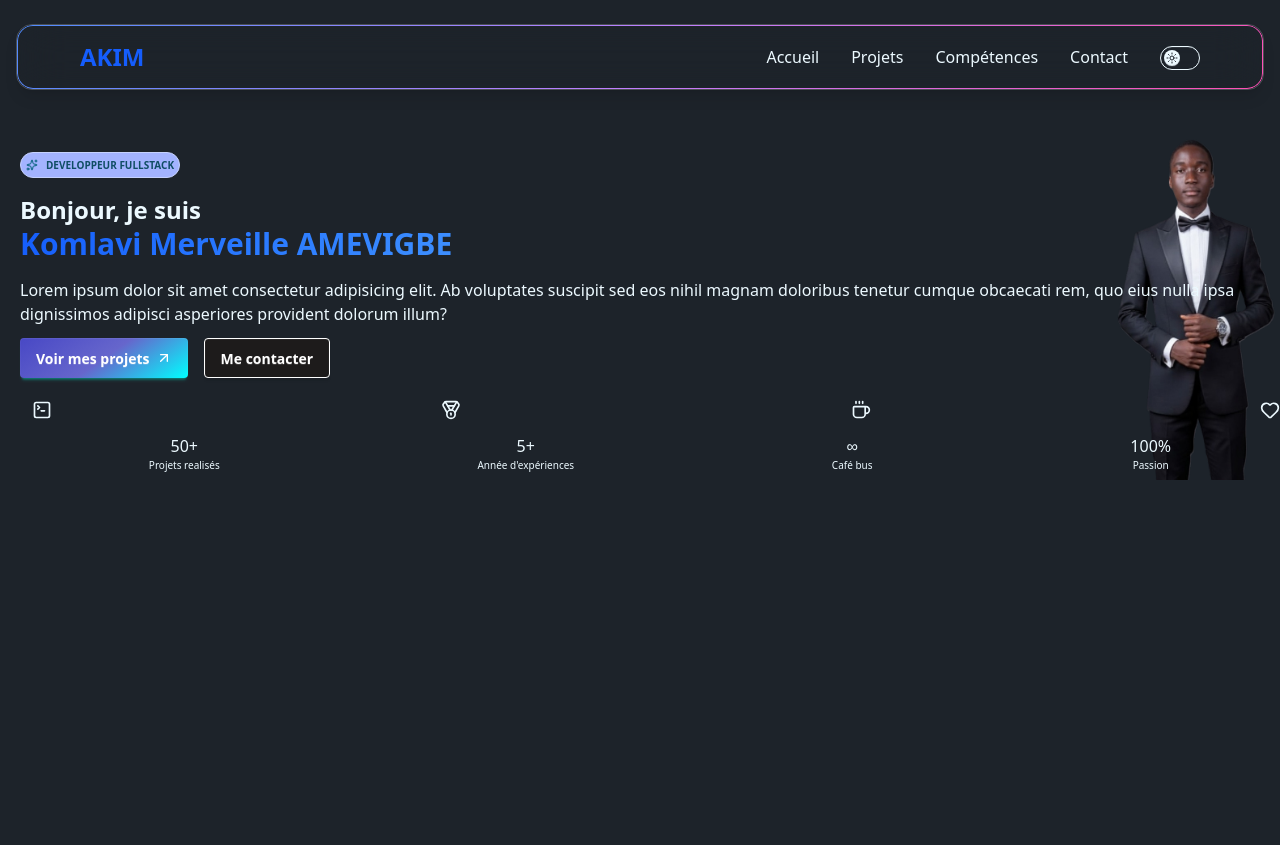
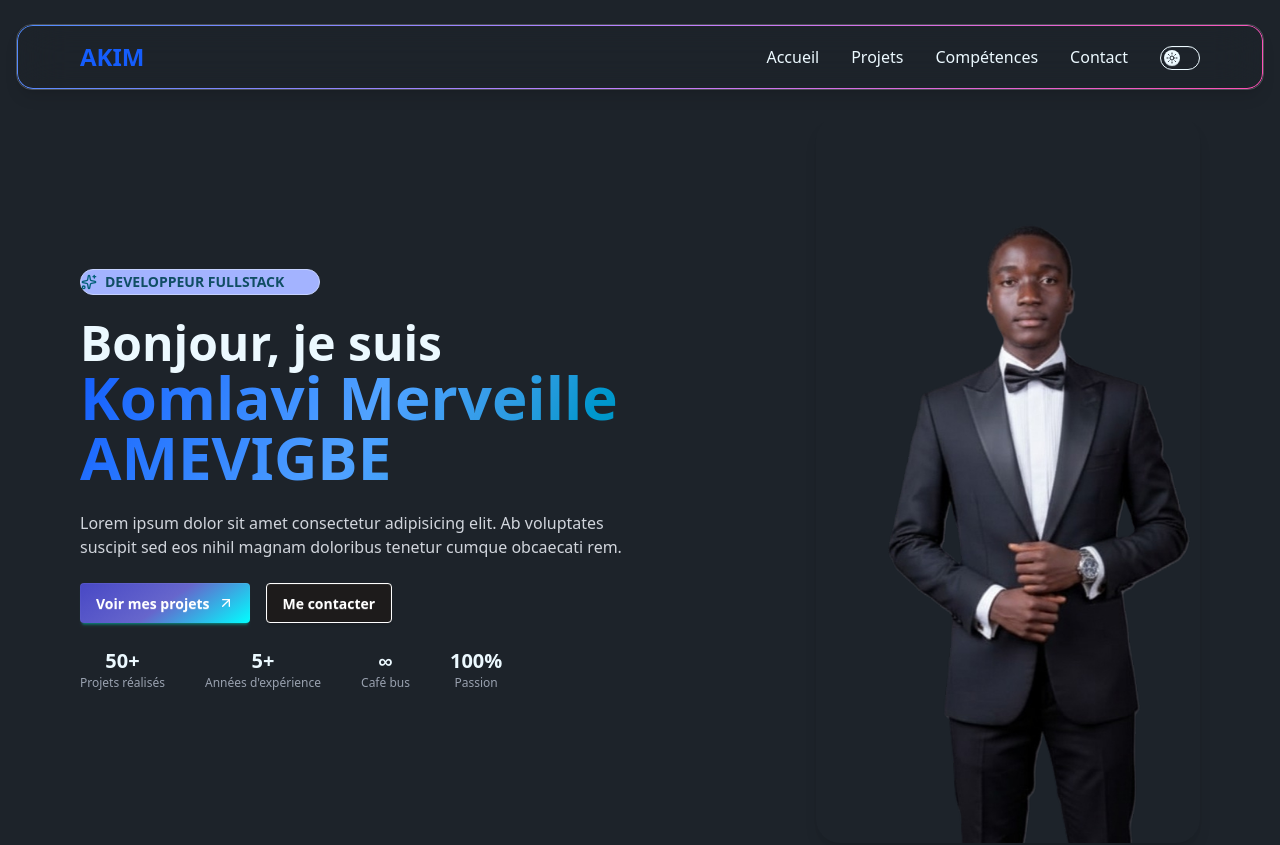
Before and after one commit to Merveille228/MyPortfolio, a React (Vite) app: page / in a window 1280 px wide. Shown: the top 845 px of the page. Built offline with nearby package versions, Linux system fonts and the light colour scheme.

Commit message:
squellette check

```diff
--- a/src/composants/Home.jsx
+++ b/src/composants/Home.jsx
@@ -15,66 +15,71 @@ export default function Home() {
     <>
       {/* ============================================================= */}
       {/* acceuil */}
-      <section id="accueil" className="h-screen mt-38 pl-5">
-
-        <div className="cercle" >
-          <img
-            className="absolute w-50 h-100 top-20 right-0 rounded-3xl -z-50"
-            src={moiImage}
-            alt="photo"
-          />
-        </div>
-        <div className="mt-10 flex justify-center items-center space-x-2 border w-40 text-[10px] rounded-2xl border-indigo-200 bg-indigo-300 cursor-pointer">
-          <Stars className="w-3 text-cyan-800" />
-          <p className="text-cyan-900 font-bold"> DEVELOPPEUR FULLSTACK</p>
+      <section
+  id="accueil"
+  className="h-screen flex flex-col md:flex-row items-center justify-between px-6 md:px-20 mt-20"
+>
+  {/* === Texte (gauche desktop / haut mobile) === */}
+  <div className="md:w-1/2 space-y-6">
+    {/* Badge */}
+    <div className="flex justify-start items-center space-x-2 border w-60 text-sm rounded-2xl border-indigo-200 bg-indigo-300 cursor-pointer">
+      <Stars className="w-4 text-cyan-800" />
+      <p className="text-cyan-900 font-bold">DEVELOPPEUR FULLSTACK</p>
     </div>
 
-        <p className="mt-4 text-2xl font-bold">
+    {/* Titre */}
+    <h1 className="text-3xl md:text-5xl font-bold">
       Bonjour, je suis{" "}
-          <span className="text-3xl block bg-linear-120 from-blue-600 via-blue-400 to-cyan-600 bg-clip-text text-transparent mb-4">
+      <span className="text-4xl md:text-6xl block bg-linear-120 from-blue-600 via-blue-400 to-cyan-600 bg-clip-text text-transparent mb-4">
         Komlavi Merveille AMEVIGBE
       </span>
+    </h1>
+
+    {/* Description */}
+    <p className="text-sm md:text-base text-gray-300">
+      Lorem ipsum dolor sit amet consectetur adipisicing elit. Ab voluptates
+      suscipit sed eos nihil magnam doloribus tenetur cumque obcaecati rem.
     </p>
-        <p className="mb-3">
-          Lorem ipsum dolor sit amet consectetur adipisicing elit. Ab voluptates
-          suscipit sed eos nihil magnam doloribus tenetur cumque obcaecati rem,
-          quo eius nulla ipsa dignissimos adipisci asperiores provident dolorum
-          illum?
-        </p>
-        <div>
-          <button className="btn btn1 btn-accent mr-4">
-            Voir mes projets{" "}
-            <span>
-              <ArrowUpRight className="w-4" />
-            </span>
+
+    {/* Boutons */}
+    <div className="flex flex-wrap gap-4 mt-4">
+      <button className="btn btn1 btn-accent flex items-center gap-2">
+        Voir mes projets <ArrowUpRight className="w-4" />
       </button>
       <button className="btn btn2">Me contacter</button>
     </div>
-        <div className="flex justify-between mt-5 ml-3">
-          <SquareTerminal className="w-5" />
-          <Medal className="w-5" />
-          <Coffee className="w-5" />
-          <Heart className="w-5" />
-        </div>
-        <div className="flex justify-around w-screen mt-3">
+
+    {/* Stats – cachées sur mobile */}
+    <div className="hidden md:flex justify-start mt-6 gap-10">
       <div className="flex flex-col text-center">
-            <p>50+</p>
-            <p className="text-[10px]">Projets realisés</p>
+        <p className="text-xl font-bold">50+</p>
+        <p className="text-xs text-gray-400">Projets réalisés</p>
       </div>
       <div className="flex flex-col text-center">
-            <p>5+</p>
-            <p className="text-[10px]">Année d'expériences</p>
+        <p className="text-xl font-bold">5+</p>
+        <p className="text-xs text-gray-400">Années d'expérience</p>
       </div>
       <div className="flex flex-col text-center">
-            <p>∞</p>
-            <p className="text-[10px]">Café bus</p>
+        <p className="text-xl font-bold">∞</p>
+        <p className="text-xs text-gray-400">Café bus</p>
       </div>
       <div className="flex flex-col text-center">
-            <p>100%</p>
-            <p className="text-[10px]">Passion</p>
+        <p className="text-xl font-bold">100%</p>
+        <p className="text-xs text-gray-400">Passion</p>
       </div>
     </div>
+  </div>
+
+  {/* === Image (droite desktop / bas mobile) === */}
+  <div className="md:w-1/2 relative flex justify-center md:justify-end mt-10 md:mt-0">
+    <img
+      src={moiImage}
+      alt="Moi"
+      className="w-60 h-auto md:w-96 rounded-3xl shadow-lg"
+    />
+  </div>
 </section>
+
 
 {/* ============================================================= */}
       {/* projet */}
@@ -172,7 +177,7 @@ export default function Home() {
       {/* compétences */}
       <section
         id="competences"
-        className="h-screen pl-5"
+        className="h-screen"
       >
         <h2 className="text-3xl font-bold text-center"><span className="bg-linear-120 from-blue-600 via-blue-400 to-cyan-600 bg-clip-text text-transparent">Compétences</span> & Expertise</h2>
         <p className="text-center text-[10px] mt-2"> Technologies et outils que je maitrise</p>
--- a/src/composants/footer.jsx
+++ /dev/null
@@ -1,6 +0,0 @@
-// import React from "react";
-
-// export default function Footer() {
-//   return (
-//       );
-// }
```
Lines whose indentation alone changed are shown as unchanged.
